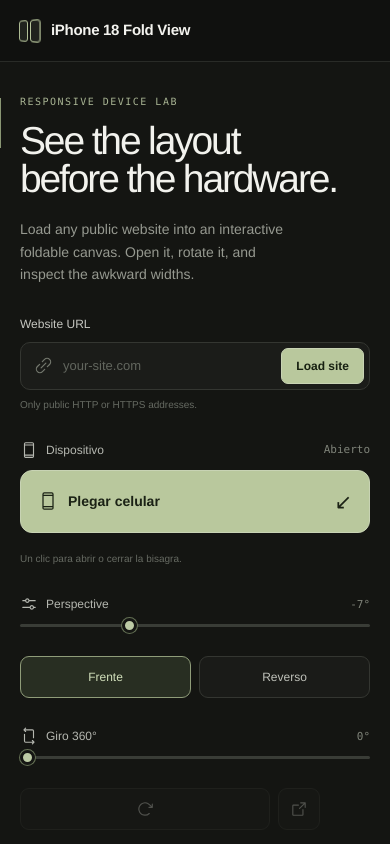
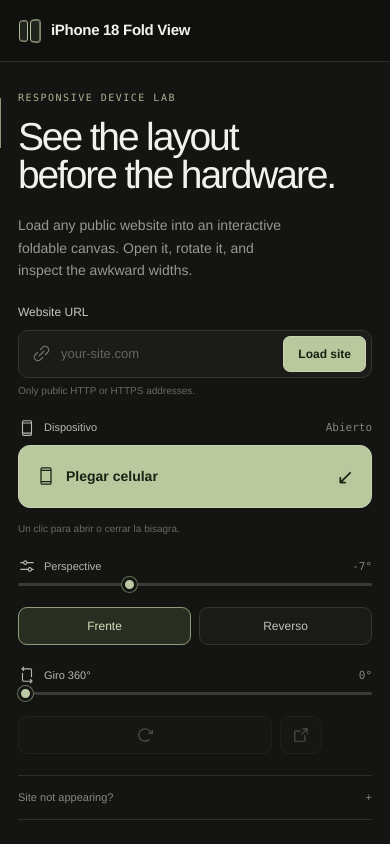
Before and after one commit to romanmeclazcke/iphone18-fold-preview, a React (Vite) app: page / in a window 390 px wide. Shown: the top 844 px of the page. Built offline with nearby package versions, Linux system fonts and the light colour scheme.

Commit message:
Compact mobile control panel

```diff
--- a/src/styles.css
+++ b/src/styles.css
@@ -109,7 +109,7 @@ input[type="range"]::-webkit-slider-thumb { width: 15px; height: 15px; appearanc
   .topbar { height: 62px; padding: 0 18px; }
   .status { display: none; }
   .workspace { min-height: calc(100dvh - 62px); grid-template-columns: 1fr; }
-  .control-panel { padding: 34px 20px 30px; border-right: 0; border-bottom: 1px solid #292b27; }
+  .control-panel { padding: 30px 18px 24px; gap: 21px; border-right: 0; border-bottom: 1px solid #292b27; }
   .control-panel::before { top: 36px; height: 50px; }
   .intro h1 { font-size: 39px; }
   .preview-panel { min-height: 620px; }
@@ -118,6 +118,11 @@ input[type="range"]::-webkit-slider-thumb { width: 15px; height: 15px; appearanc
   .preview-toolbar { left: 18px; right: 18px; }
   .disclaimer { right: 18px; left: 18px; text-align: center; }
   .social-links { bottom: 45px; flex-wrap: wrap; padding: 0 20px; line-height: 1.6; }
+  .control-group { gap: 8px; }
+  .control-heading { font-size: 11px; }
+  .fold-button { padding: 12px 14px; font-size: 13px; }
+  .field-message { margin-top: 5px; }
+  .secondary-button, .icon-button { height: 38px; }
 }
 
 .fold-button { display:flex; align-items:center; gap:10px; width:100%; padding:15px 17px; border:1px solid #c8d3b4; border-radius:12px; background:#b9c89d; color:#1b2215; font-size:14px; font-weight:650; cursor:pointer; transition:transform .2s, background .2s; }
```
